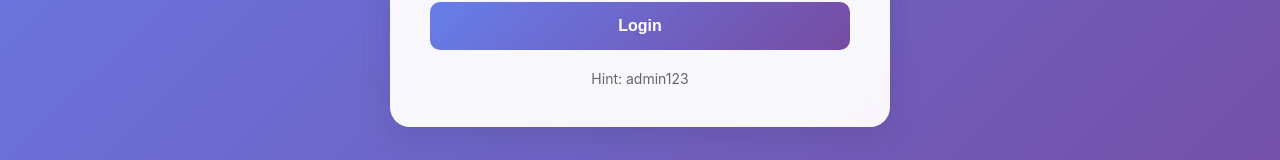
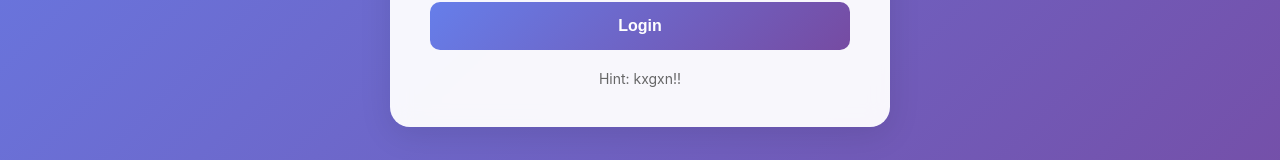
Before and after one commit to lee-kigen/ameen_countdown, a React (Create React App) app: page / in a window 1280 px wide. Both pictures are taken after a click on the button "⚙️". Shown: the part 426-586 px from the top of the page. Built offline with nearby package versions, Linux system fonts and the light colour scheme.

Commit message:
Refactor Admin component for improved state management and authentication flow

```diff
--- a/src/Admin.js
+++ b/src/Admin.js
@@ -10,7 +10,7 @@ function Admin({ onSetCountdown, onStartCountdown, isCountdownActive, currentDat
   const handleLogin = (e) => {
     e.preventDefault();
     // Simple password check - you can make this more secure
-    if (adminPassword === 'admin123') {
+    if (adminPassword === 'kxgxn!!') {
       setIsAuthenticated(true);
     } else {
       alert('Incorrect password!');
@@ -48,7 +48,7 @@ function Admin({ onSetCountdown, onStartCountdown, isCountdownActive, currentDat
             />
             <button type="submit" className="login-btn">Login</button>
           </form>
-          <p className="hint">Hint: admin123</p>
+          <p className="hint">Hint: kxgxn!!</p>
         </div>
       </div>
     );
```
